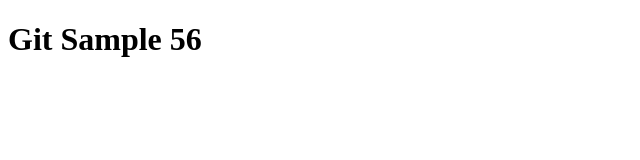
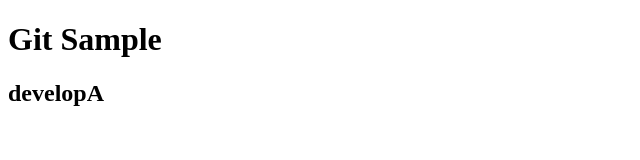
Before and after one commit to morimori98p/GitDemo, a plain HTML site: page index.html in a window 1280 px wide. Shown: the whole page, without its empty margins (0-640 px from the left). Drawn offline with Linux system fonts and the light colour scheme.

Commit message:
developA

```diff
--- a/index.html
+++ b/index.html
@@ -4,6 +4,7 @@
     <title>GitSample</title>
 </head>
 <body>
-    <h1>Git Sample 56</h1>
+    <h1>Git Sample</h1>
+    <h2>developA</h2>
 </body>
 </html>
```
